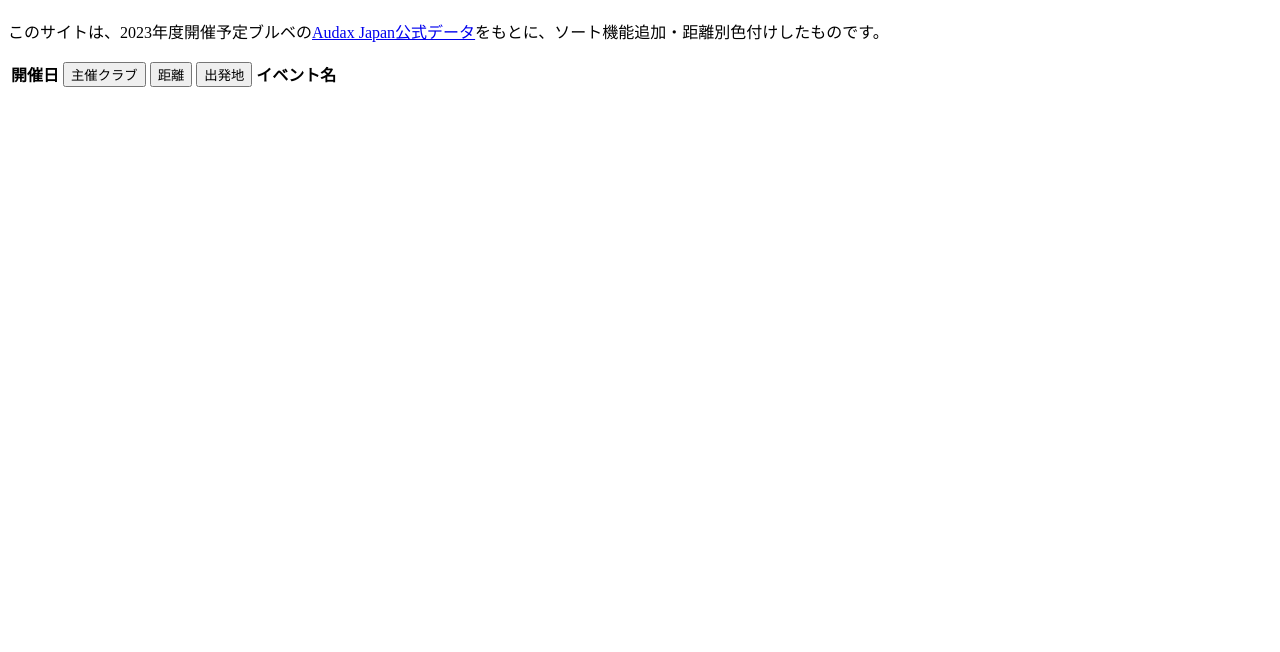
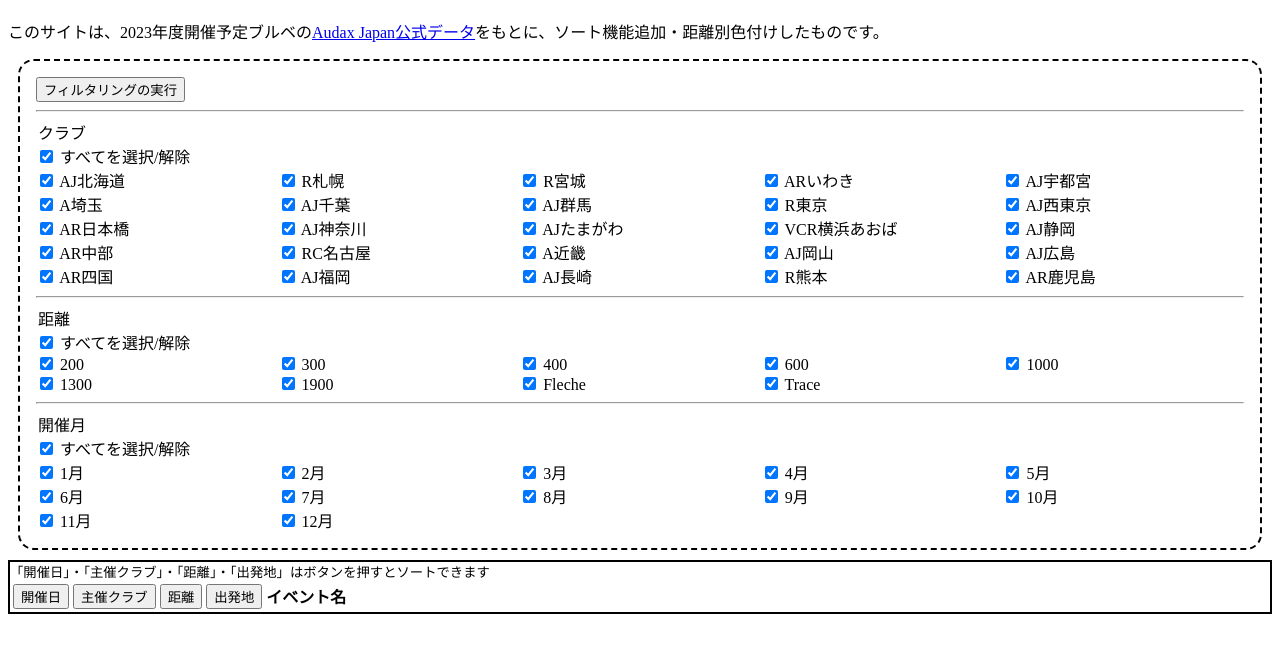
Before and after one commit to nakimoen/JapanBrevetCalendar, a plain HTML site: page index.html in a window 1280 px wide. Shown: the part 70-722 px from the top of the page. Drawn offline with Linux system fonts and the light colour scheme; no server answers.

Commit message:
フィルタリング機能追加

```diff
--- a/index.html
+++ b/index.html
@@ -17,10 +17,47 @@
           >Audax Japan公式データ</a
         >をもとに、ソート機能追加・距離別色付けしたものです。
       </p>
+      <div id="filter-box">
+        <div>
+          <button id="filter-button">フィルタリングの実行</button>
+        </div>
+        <hr />
+        <div>
+          <legend>クラブ</legend>
+          <label>
+            <input type="checkbox" id="select-all-club" checked />
+            すべてを選択/解除
+          </label>
+          <div id="club-items"></div>
+        </div>
+        <hr />
+        <div>
+          <legend>距離</legend>
+          <label>
+            <input type="checkbox" id="select-all-distance" checked />
+            すべてを選択/解除
+          </label>
+          <div id="distance-items"></div>
+        </div>
+        <hr />
+        <div>
+          <legend>開催月</legend>
+          <label>
+            <input type="checkbox" id="select-all-month" checked />
+            すべてを選択/解除
+          </label>
+          <div id="month-items"></div>
+        </div>
+      </div>
+
+      <div id="event-table-wrapper">
+        <small
+          >「開催日」・「主催クラブ」・「距離」・「出発地」はボタンを押すとソートできます</small
+        >
         <table id="event-table">
           <thead>
             <tr>
-            <th id="th-date">開催日</th>
+              <th id="th-date"><button data-sort="1">開催日</button></th>
               <th id="th-club"><button data-sort="1">主催クラブ</button></th>
               <th id="th-distance"><button data-sort="1">距離</button></th>
               <th id="th-place"><button data-sort="1">出発地</button></th>
@@ -29,8 +66,17 @@
           </thead>
           <tbody></tbody>
         </table>
+      </div>
     </main>
     <footer></footer>
+    <template id="filter-item">
+      <div class="filter-item-container">
+        <label>
+          <input type="checkbox" name="" checked />
+          <span></span>
+        </label>
+      </div>
+    </template>
   </body>
   <script src="./index.js"></script>
 </html>
--- a/index.js
+++ b/index.js
@@ -1,3 +1,31 @@
+const CLUBS = [
+  'AJ北海道',
+  'R札幌',
+  'R宮城',
+  'ARいわき',
+  'AJ宇都宮',
+  'A埼玉',
+  'AJ千葉',
+  'AJ群馬',
+  'R東京',
+  'AJ西東京',
+  'AR日本橋',
+  'AJ神奈川',
+  'AJたまがわ',
+  'VCR横浜あおば',
+  'AJ静岡',
+  'AR中部',
+  'RC名古屋',
+  'A近畿',
+  'AJ岡山',
+  'AJ広島',
+  'AR四国',
+  'AJ福岡',
+  'AJ長崎',
+  'R熊本',
+  'AR鹿児島',
+];
+const DISTANCES = [200, 300, 400, 600, 1000, 1300, 1900, 'Fleche', 'Trace'];
 /**
  *
  * @returns {Promise}
@@ -63,6 +91,10 @@ async function loadCalendar() {
         })(row.querySelector('td:nth-child(3)').innerHTML);
         row.classList.add('distance-' + distance);
 
+        const club = row.querySelector(tdNth(2)).innerHTML;
+        if (!CLUBS.includes(club)) {
+          CLUBS.push(club);
+        }
         document.querySelector('#event-table > tbody').appendChild(row);
       }
     });
@@ -150,4 +182,88 @@ function distanceCompare(a, b) {
         this.dataset['sort'] = this.dataset['sort'] * -1;
       });
     });
+
+  CLUBS.forEach((club) => {
+    const tmp = document.importNode(
+      document.querySelector('#filter-item').content,
+      true
+    );
+    tmp.querySelector('label span').innerText = club;
+    tmp.querySelector('input').value = club;
+    tmp.querySelector('input').name = 'clubs';
+    document.querySelector('#club-items').append(tmp);
+  });
+  document
+    .querySelector('#select-all-club')
+    .addEventListener('change', function () {
+      const checked = this.checked;
+      document.querySelectorAll('[name=clubs]').forEach((elem) => {
+        elem.checked = checked;
+      });
+    });
+
+  DISTANCES.forEach((distance) => {
+    const tmp = document.importNode(
+      document.querySelector('#filter-item').content,
+      true
+    );
+    tmp.querySelector('label span').innerText = distance;
+    tmp.querySelector('input').value = distance;
+    tmp.querySelector('input').name = 'distance';
+    document.querySelector('#distance-items').append(tmp);
+  });
+  document
+    .querySelector('#select-all-distance')
+    .addEventListener('change', function () {
+      const checked = this.checked;
+      document.querySelectorAll('[name=distance]').forEach((elem) => {
+        elem.checked = checked;
+      });
+    });
+
+  for (let i = 1; i <= 12; i++) {
+    const tmp = document.importNode(
+      document.querySelector('#filter-item').content,
+      true
+    );
+    tmp.querySelector('label span').innerText = i;
+    tmp.querySelector('input').value = i;
+    tmp.querySelector('input').name = 'month';
+    document.querySelector('#month-items').append(tmp);
+  }
+  document
+    .querySelector('#select-all-month')
+    .addEventListener('change', function () {
+      const checked = this.checked;
+      document.querySelectorAll('[name=month]').forEach((elem) => {
+        elem.checked = checked;
+      });
+    });
+  document.querySelector('#filter-button').addEventListener('click', () => {
+    const shownClub = [];
+    document.querySelectorAll('[name=clubs]:checked').forEach((elem) => {
+      shownClub.push(elem.value);
+    });
+    const shownDistance = [];
+    document.querySelectorAll('[name=distance]:checked').forEach((elem) => {
+      shownDistance.push(elem.value);
+    });
+    const shownMonth = [];
+    document.querySelectorAll('[name=month]:checked').forEach((elem) => {
+      shownMonth.push(parseInt(elem.value));
+    });
+    document.querySelectorAll('#event-table > tbody > tr').forEach((row) => {
+      const isShow =
+        shownClub.includes(row.querySelector(tdNth(2)).innerText) &&
+        shownDistance.includes(row.querySelector(tdNth(3)).innerText) &&
+        shownMonth.includes(
+          parseInt(row.querySelector(tdNth(1)).innerText.split('-')[1])
+        );
+      console.log(
+        shownMonth,
+        parseInt(row.querySelector(tdNth(1)).innerText.split('-')[1])
+      );
+      row.style.display = isShow ? 'table-row' : 'none';
+    });
+  });
 })();
--- a/style.css
+++ b/style.css
@@ -1,6 +1,27 @@
-#event-table > tbody > tr {
-  /* background-color: gray; */
-  /* font-weight: bold; */
+#filter-box {
+  margin: 10px;
+  padding: 1rem;
+  border: 2px black dashed;
+  border-radius: 1rem;
+}
+#club-items,
+#distance-items,
+#month-items {
+  display: flex;
+  flex-flow: wrap;
+}
+.filter-item-container {
+  width: 20%;
+}
+#filter-items label {
+  white-space: nowrap;
+}
+
+#month-items .filter-item-container label span::after {
+  content: '月';
+}
+#event-table-wrapper {
+  border: 2px black solid;
 }
 .distance-200 {
   background-color: lightskyblue;
```
Lines whose indentation alone changed are shown as unchanged.
